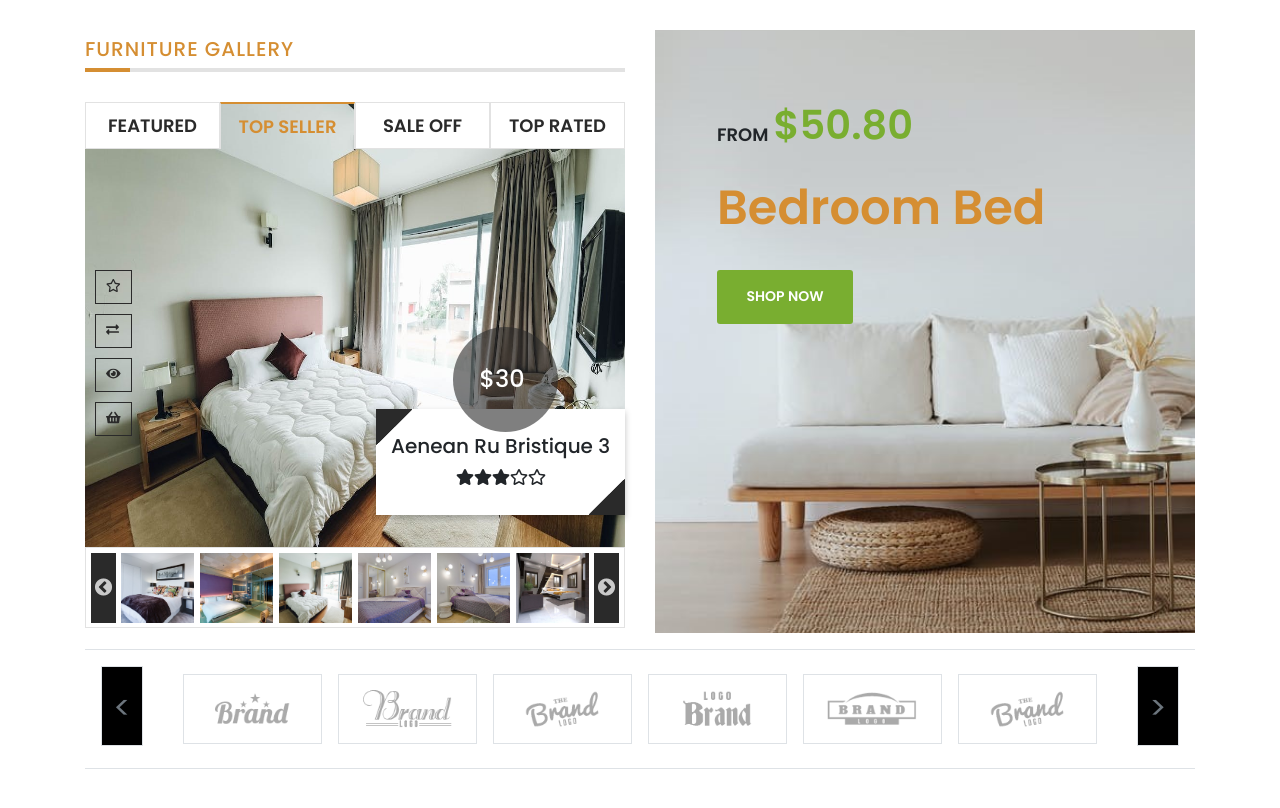
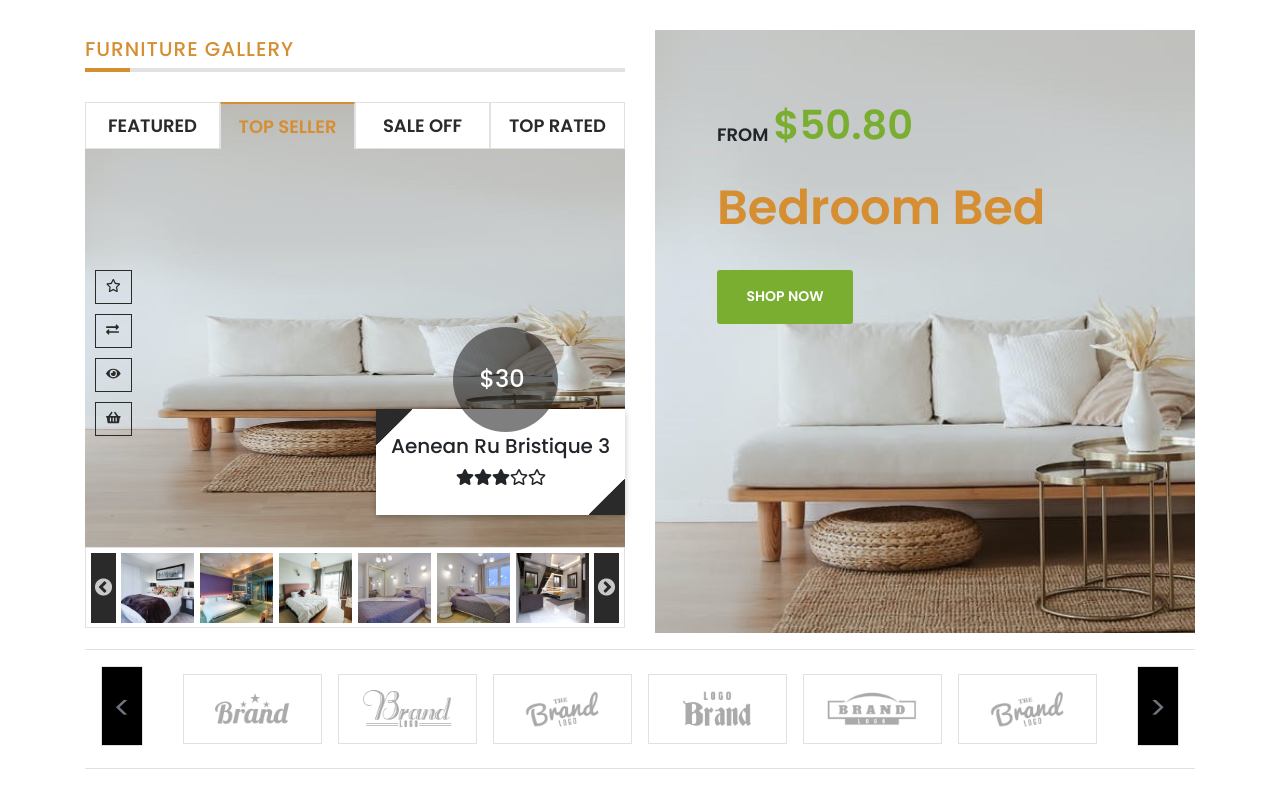
Before and after one commit to bitcooker/furniture-shop, a React (Create React App) app: page / in a window 1280 px wide. Shown: the part 2728-3536 px from the top of the page. Built offline with nearby package versions, Linux system fonts and the light colour scheme.

Commit message:
add state  acitiveImage and setActiveImage to GallerySlider

```diff
--- a/src/components/common/GallerySlider/BottomSlider/BottomSlider.js
+++ b/src/components/common/GallerySlider/BottomSlider/BottomSlider.js
@@ -6,7 +6,7 @@ import 'slick-carousel/slick/slick-theme.css';
 import Slider from 'react-slick';
 import './ReactSlick.css';
 
-const BottomSlider = ({ topSeller }) => {
+const BottomSlider = ({ topSeller, setActiveImage }) => {
   const settings = {
     dots: false,
     infinite: true,
@@ -59,6 +59,11 @@ const BottomSlider = ({ topSeller }) => {
     ],
   };
 
+  const handleActivePhoto = image => {
+    console.log(image);
+    setActiveImage(image);
+  };
+
   return (
     <div className='gallerySlider'>
       <div className={styles.slider}>
@@ -69,6 +74,8 @@ const BottomSlider = ({ topSeller }) => {
               key={item.image}
               src={`${process.env.PUBLIC_URL}/images/products/${item.image}`}
               alt='furniture'
+              data-image={item.image}
+              onClick={() => handleActivePhoto(item.image)}
             />
           ))}
         </Slider>
@@ -79,5 +86,7 @@ const BottomSlider = ({ topSeller }) => {
 
 BottomSlider.propTypes = {
   topSeller: PropTypes.node,
+  activeImage: PropTypes.node,
+  setActiveImage: PropTypes.node,
 };
 export default BottomSlider;
--- a/src/components/common/GallerySlider/BottomSlider/BottomSlider.module.scss
+++ b/src/components/common/GallerySlider/BottomSlider/BottomSlider.module.scss
@@ -4,4 +4,5 @@
   object-fit: cover;
     width: 60px;
     height: 100%;
+    cursor: pointer;
 }
--- a/src/components/common/GallerySlider/GallerySlider.js
+++ b/src/components/common/GallerySlider/GallerySlider.js
@@ -1,4 +1,4 @@
-import React from 'react';
+import React, { useState } from 'react';
 import styles from './GallerySlider.module.scss';
 import { useSelector } from 'react-redux';
 import { getAll } from '../../../redux/productsRedux';
@@ -8,20 +8,35 @@ import Badge from './Badge/Badge';
 import PanelTopButtons from './PanelTopButtons/PanelTopButtons';
 import Promo from './Promo/Promo';
 import ImageSlider from './ImageSlider/ImageSlider';
+import PropTypes from 'prop-types';
 
 const GallerySlider = () => {
   const topSeller = useSelector(getAll);
+  const [activeImage, setActiveImage] = useState('bed_13.jpg');
 
   return (
     <div className={styles.root}>
       <PanelTopButtons />
       <PanelLeftButtons />
-      <ImageSlider topSeller={topSeller} />
+      <ImageSlider
+        topSeller={topSeller}
+        activeImage={activeImage}
+        setActiveImage={setActiveImage}
+      />
       <Promo topSeller={topSeller} />
       <Badge topSeller={topSeller} />
-      <BottomSlider topSeller={topSeller} />
+      <BottomSlider
+        topSeller={topSeller}
+        activeImage={activeImage}
+        setActiveImage={setActiveImage}
+      />
     </div>
   );
 };
 
+GallerySlider.propTypes = {
+  activeImage: PropTypes.node,
+  setActiveImage: PropTypes.node,
+};
+
 export default GallerySlider;
--- a/src/components/common/GallerySlider/ImageSlider/ImageSlider.js
+++ b/src/components/common/GallerySlider/ImageSlider/ImageSlider.js
@@ -2,18 +2,18 @@ import React from 'react';
 import styles from './ImageSlider.module.scss';
 import PropTypes from 'prop-types';
 
-const ImageSlider = ({ topSeller }) => {
+const ImageSlider = ({ activeImage }) => {
   return (
     <img
       className={styles.image}
-      src={`${process.env.PUBLIC_URL}/images/products/${topSeller[2].image}`}
+      src={`${process.env.PUBLIC_URL}/images/products/${activeImage}`}
       alt='chair'
     />
   );
 };
 
 ImageSlider.propTypes = {
-  topSeller: PropTypes.node,
+  activeImage: PropTypes.node,
 };
 
 export default ImageSlider;
```
